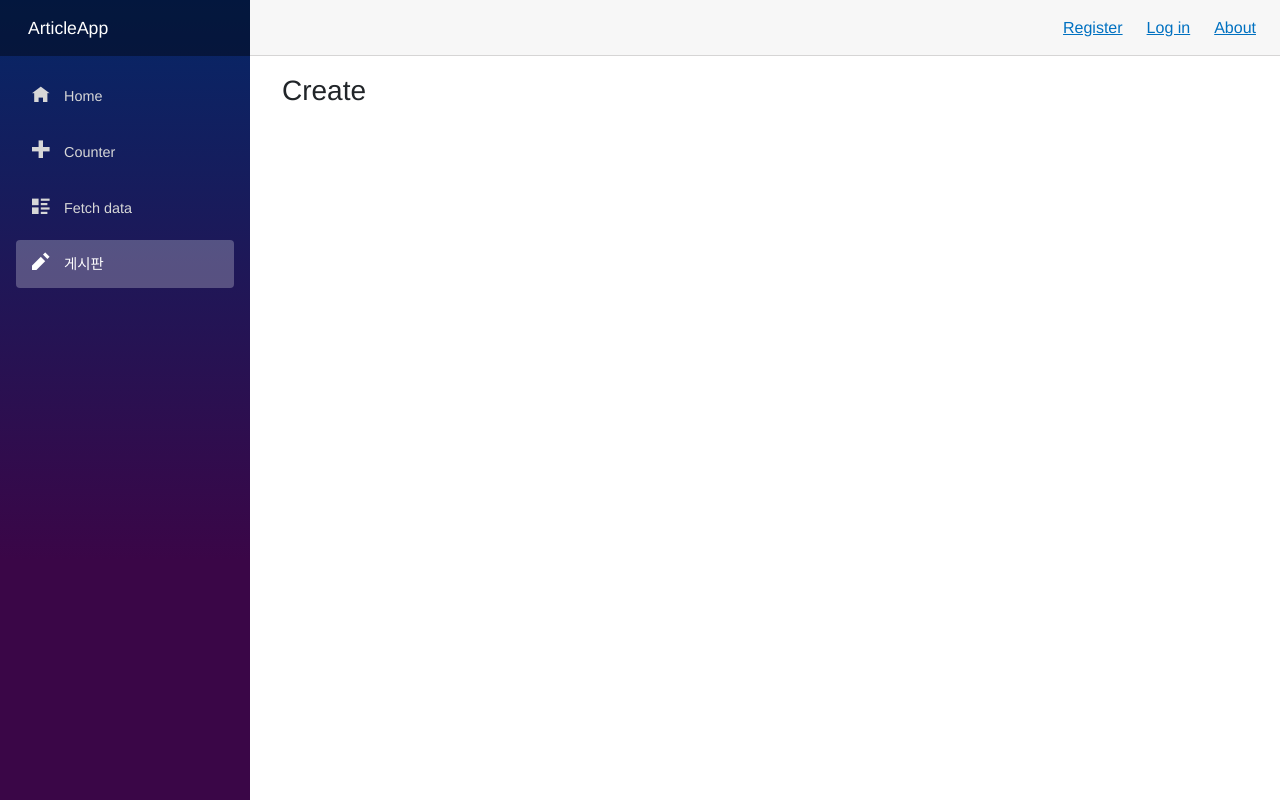
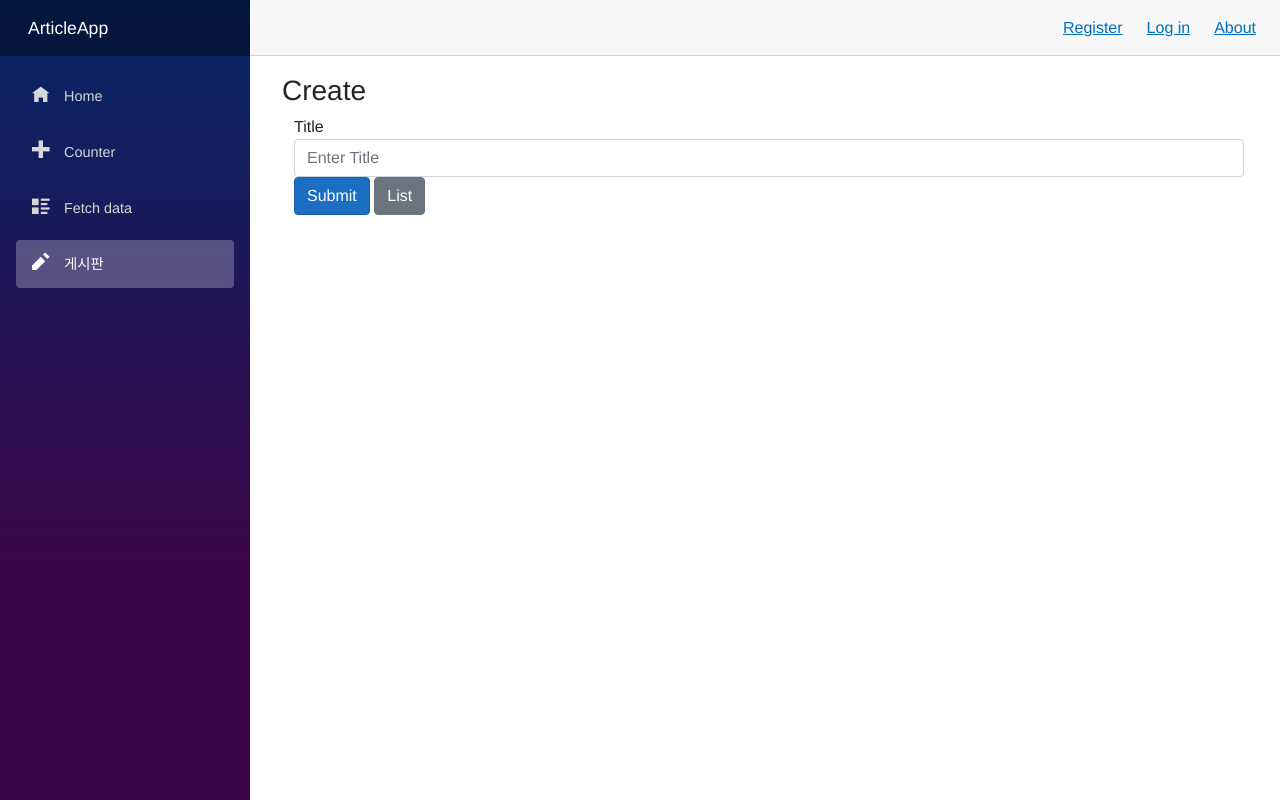
Before and after one commit to youngwoo95/BlazorStudy, an ASP.NET Core app: page /Articles/Create in a window 1280 px wide. Run offline with ASP.NET Core 8, Linux system fonts and the light colour scheme; data that the repository does not hold is empty; style sheets or scripts are compiled from the project's sources; some libraries are stand-ins or nearby versions.

Commit message:
1-11 게시판 글쓰기 페이지 작성 / Validation Check (Annotation & EditForm & Submit button)

```diff
--- a/ArticleApp/Pages/Articles/Create.razor
+++ b/ArticleApp/Pages/Articles/Create.razor
@@ -1,7 +1,44 @@
 @page "/Articles/Create"
+
+@inject NavigationManager NavigationManager
+@inject IArticleRepository ArticleRepository
 
 <h3>Create</h3>
 
+<div class="container">
+    <div class="row">
+        <div class="col-md-12">
+            <!-- 제출대상 모델 설정 -->
+            <EditForm Model="Model" OnValidSubmit="btnSubmit_Click">
+                <DataAnnotationsValidator></DataAnnotationsValidator>
+                <ValidationSummary></ValidationSummary>
+
+
+                <div class="form-group">
+                    <label for="Title">Title</label>
+                    <InputText id="Title" class="form-control" placeholder="Enter Title" @bind-Value="@Model.Title"> </InputText>
+
+                    <!-- Model에 대한 Validation 추가 -->
+                    <ValidationMessage For="@(()=>Model.Title)" class="form-text text-muted" style="background-color:black"></ValidationMessage>
+                </div>
+
+                <button type="submit" class="btn btn-primary">Submit</button>
+                <a href="/Articles" class="btn btn-secondary">List</a>
+            </EditForm>
+        </div>
+    </div>
+</div>
+
 @code {
+    public Article Model { get; set; } = new Article();
+
+    protected async Task btnSubmit_Click()
+    {
+        // 저장 로직 들어와야함.
+        await ArticleRepository.AddArticleAsync(Model);
+
+        // 리스트 페이지로 이동
+        NavigationManager.NavigateTo("/Articles");
+    }
 
 }
```
